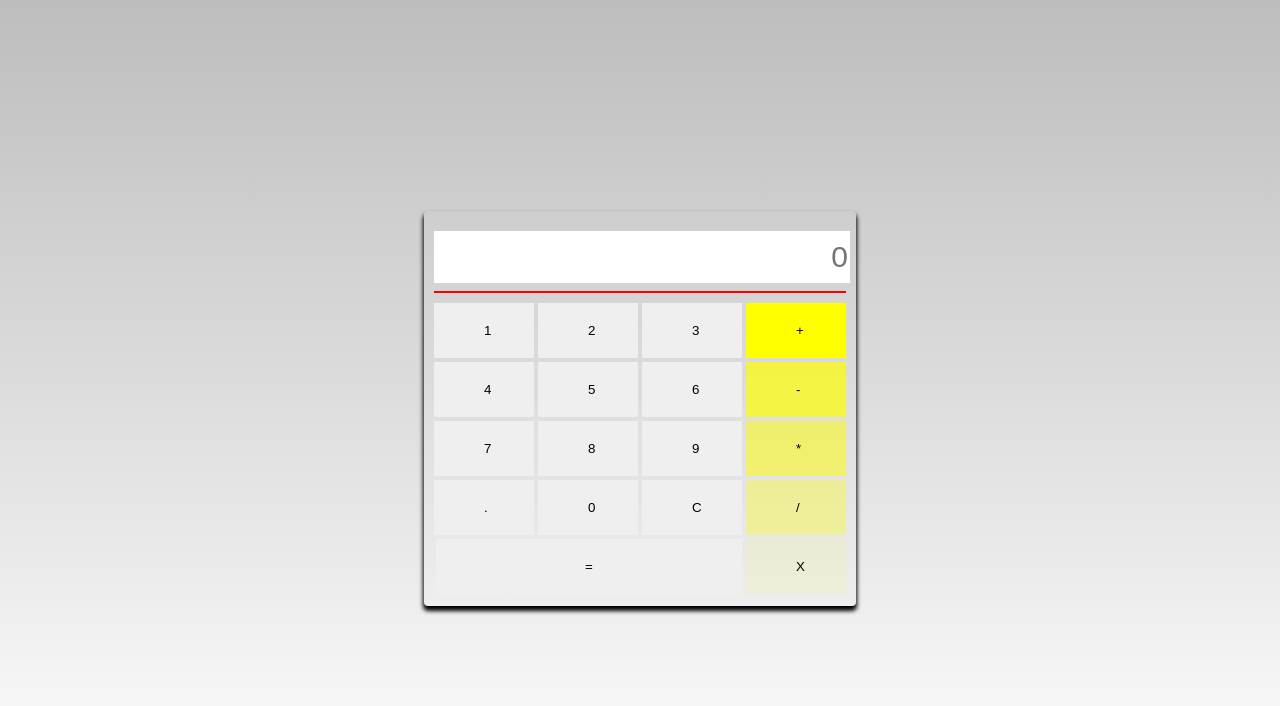
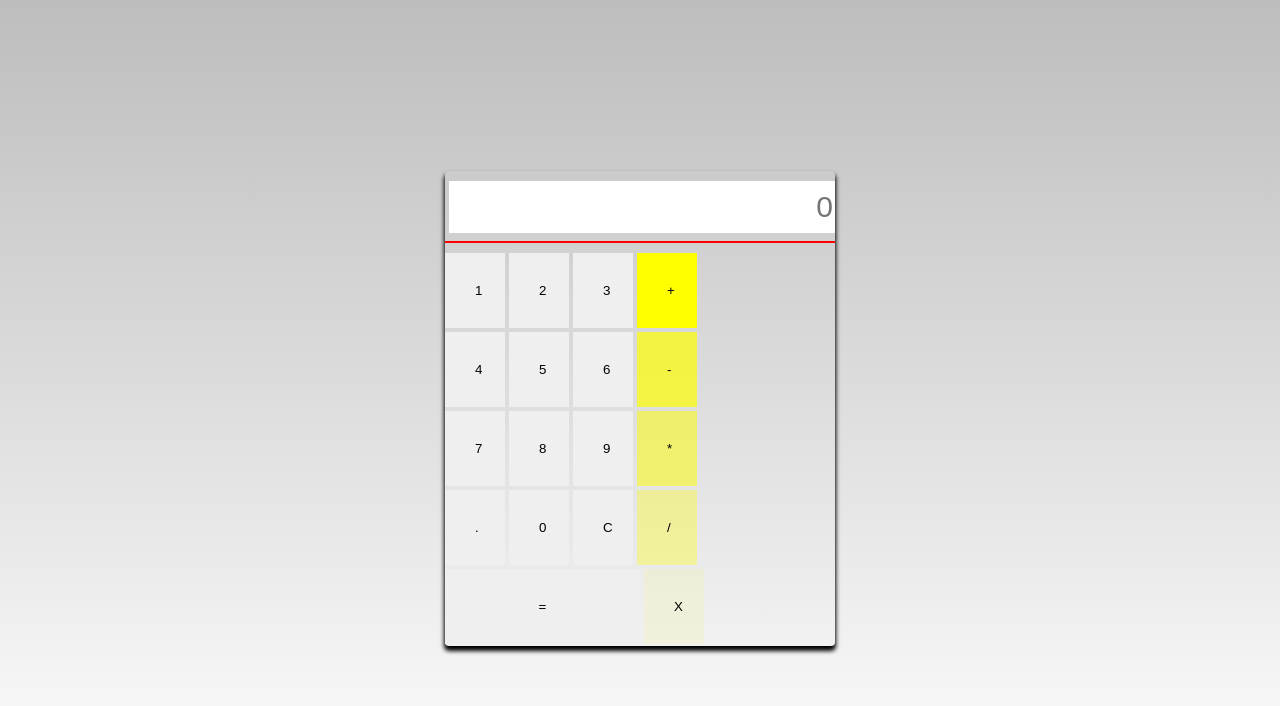
Before and after one commit to ShubhamKhati/calculator, a plain HTML site: page index.html in a window 1280 px wide. Drawn offline with Linux system fonts and the light colour scheme.

```diff
--- a/index.html
+++ b/index.html
@@ -32,13 +32,13 @@
                 <button onclick="press(9)">9</button>
                 <button style="background-color: rgba(255, 255, 0, 0.511);" onclick="press('*')">*</button>
             </div>
-            <div style="text-align: right;">
+            <div >
                 <button onclick="press('.')">.</button>
                 <button onclick="press('0')">0</button>
                 <button onclick="erase()">C</button>
                 <button style="background-color: rgba(255, 255, 0, 0.331);" onclick="press('/')">/</button>
             </div>
-            <div style="text-align: right;">
+            <div >
              <button  onclick="equal()" id="equall">=</button>
              <button style="background-color: rgba(255, 255, 0, 0.087);"  onclick="cross()" id="cross">X</button>
             </div>
--- a/style.css
+++ b/style.css
@@ -13,15 +13,12 @@
 }
 .calculator{
     border-radius: 4px;
-    padding: 10px;
     box-shadow: 0px 4px 4px 1px;
 }
 .calculator button{
-    width: 10px;
+    width: 30px;
     margin: 2px 0px;
-    padding: 20px;
-    padding-left: 50px;
-    padding-right: 50px;
+    padding: 30px;
     border: none;
 
 }
@@ -32,7 +29,8 @@
 #userinput{
     font-size: 30px;
     font-weight: 200;
-    width: 100%;
+    width: 98%;
+    margin: auto;
     direction: ltr;
     outline: none;
     border: none;
@@ -42,7 +40,7 @@
     background-color: rgba(76, 70, 70, 0.155);
 }
 #equall{
-   width: 74.3%;
+   width: 50%;
 }
 @media(max-width:480px){
     .calculator button{
```
